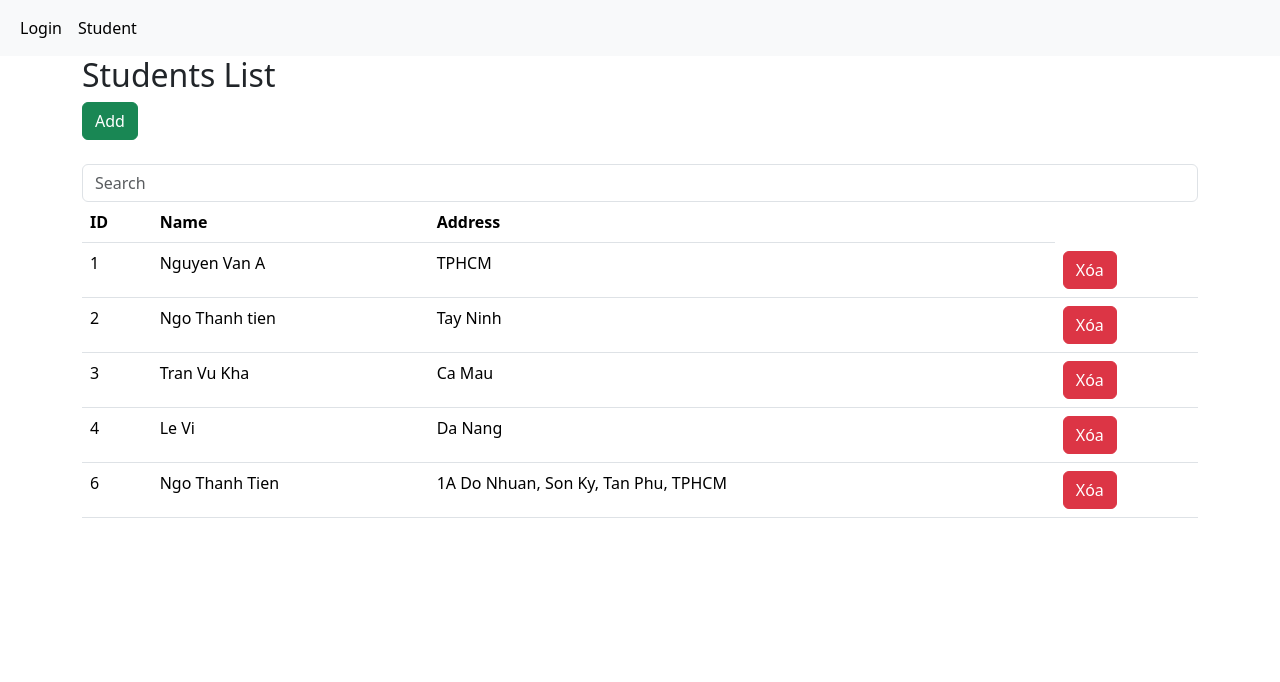
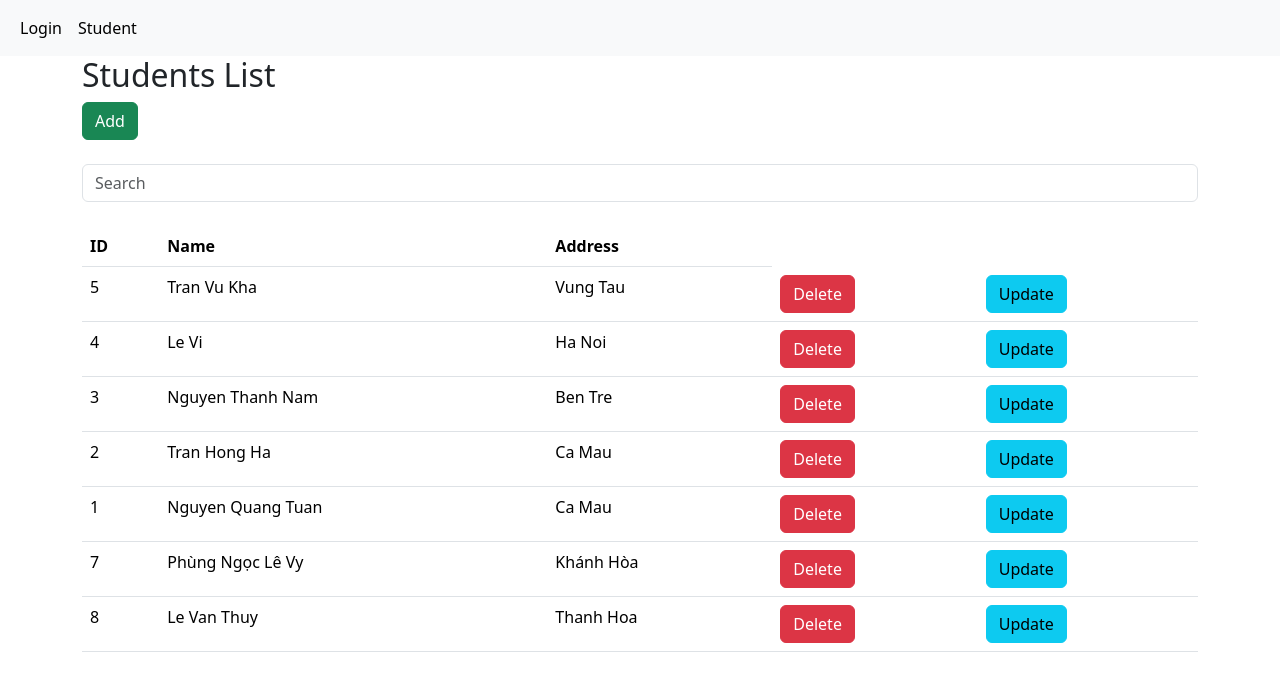
Before and after one commit to ThucTap-DTG/LeThanhLong_Task_Week2, a React (Create React App) app: page /student in a window 1280 px wide. Shown: the top 682 px of the page. Built offline with nearby package versions, Linux system fonts and the light colour scheme; data requests are answered from the project's data file.

Commit message:
init commit

```diff
--- a/db.json
+++ b/db.json
@@ -1,29 +1,39 @@
 {
   "students": [
     {
-      "id": 1,
-      "name": "Nguyen Van A",
-      "address": "TPHCM"
+      "name": "Tran Vu Kha",
+      "address": "Vung Tau",
+      "id": 5
     },
     {
-      "id": 2,
-      "name": "Ngo Thanh tien",
-      "address": "Tay Ninh"
+      "name": "Le Vi",
+      "address": "Ha Noi",
+      "id": 4
     },
     {
-      "id": 3,
-      "name": "Tran Vu Kha",
-      "address": "Ca Mau"
+      "name": "Nguyen Thanh Nam",
+      "address": "Ben Tre",
+      "id": 3
     },
     {
-      "id": 4,
-      "name": "Le Vi",
-      "address": "Da Nang"
+      "name": "Tran Hong Ha",
+      "address": "Ca Mau",
+      "id": 2
     },
     {
-      "name": "Ngo Thanh Tien",
-      "address": "1A Do Nhuan, Son Ky, Tan Phu, TPHCM",
-      "id": 6
+      "name": "Nguyen Quang Tuan",
+      "address": "Ca Mau",
+      "id": 1
+    },
+    {
+      "name": "Phùng Ngọc Lê Vy",
+      "address": "Khánh Hòa",
+      "id": 7
+    },
+    {
+      "name": "Le Van Thuy",
+      "address": "Thanh Hoa",
+      "id": 8
     }
   ]
 }
--- a/src/App.tsx
+++ b/src/App.tsx
@@ -6,6 +6,7 @@ import LoginForm from './components/LoginForm';
 import Student from './components/Student';
 import { BrowserRouter as Router, Route, BrowserRouter, Routes, Link } from 'react-router-dom';
 import Create from './components/Create';
+import Update from './components/Update';
 
 function App() {
   return (
@@ -29,6 +30,7 @@ function App() {
           <Route path="/" element={<LoginForm/>} />
           <Route path="/student" element={<Student/>} />
           <Route path="/create" element={<Create/>} />
+          <Route path="/update" element={<Update/>} />
         </Routes>
       </div>
     </Router>
--- /dev/null
+++ b/src/components/CreateProps.tsx
@@ -0,0 +1,20 @@
+import React from 'react';
+import { useNavigate  } from 'react-router-dom';
+
+import Button from 'react-bootstrap/Button';
+import 'bootstrap/dist/css/bootstrap.min.css';
+
+function CreateProps() {
+    const navigate = useNavigate ();
+
+    function NavCreate(){
+        navigate('/create');
+    }
+  return (
+   <div>
+        <button onClick={NavCreate} className='btn btn-success'>Add</button> <br /><br />
+   </div>
+  );
+};
+
+export default CreateProps;
--- a/src/components/Student.tsx
+++ b/src/components/Student.tsx
@@ -1,10 +1,12 @@
-import  React, {Component, useEffect, useState, ChangeEvent, FormEvent} from 'react';
+import  React, {Component, useEffect, useState, ChangeEvent, FormEvent, createContext} from 'react';
 import Button from 'react-bootstrap/Button';
 import 'bootstrap/dist/css/bootstrap.min.css';
 import '../App.css';
 import axios from 'axios';
 import { error } from 'console';
 import { title } from 'process';
+import StudentInfo from './StudentInfo';
+import CreateProps from './CreateProps';
 
 interface Student{
     id: number;
@@ -12,10 +14,15 @@ interface Student{
     address: string;
 }
 
+
 const GetStudents = () => {
+    const temp = 'Hello Long';
+    const TestContext = createContext(null);
     const [data, setdata] = useState<Array<Student>>([]);
     const [filteredStudents, setFilteredStudents] = useState<Student[]>([]);
     const [searchText, setSearchText] = useState('');
+
+    const [editStudent, seteditStudent] = useState<Student | null>(null);
 
   useEffect(() => {
     fetchData();
@@ -79,10 +86,13 @@ const GetStudents = () => {
   return (
     <div className='container'>
         <h2>Students List</h2>
-        <a href="/create" className='btn btn-success'>Add</a> <br /><br />
+        {/* <a href="/create" className='btn btn-success'>Add</a> <br /><br /> */}
+        <TestContext.Provider value={{temp: String}}>
+        <CreateProps />
+        </TestContext.Provider>
         <input type="text" value={searchText}
         onChange={handleSearchInputChange}
-        placeholder="Search" className='form-control'/>
+        placeholder="Search" className='form-control'/> <br />
         <table className='table'>
       <thead>
         <tr>
@@ -92,14 +102,9 @@ const GetStudents = () => {
         </tr>
       </thead>
       <tbody>
-        {filteredStudents.map((item) => (
-          <tr key={item.id}>
-            <td>{item.id}</td>
-            <td>{item.name}</td>
-            <td>{item.address}</td>
-            <td><button type='submit' onClick={()=>handleDelete(item.id)}
-            className='btn btn-danger'>Xóa</button></td>
-          </tr>
+        {filteredStudents.map((student) => (
+           <StudentInfo key={student.id} id = {student.id} name = {student.name}
+           address = {student.address} onDelete={() => {handleDelete(student.id)}}/>
         ))}
       </tbody>
     </table>
--- /dev/null
+++ b/src/components/StudentInfo.tsx
@@ -0,0 +1,37 @@
+import React from 'react';
+import { useNavigate  } from 'react-router-dom';
+
+interface StudentInfoProps {
+  id: number;
+  name: string;
+  address: string;
+  onDelete?: () => void;
+}
+
+
+
+
+function StudentInfo(student: StudentInfoProps) {
+
+    const navigate = useNavigate ();
+    //Điều hướng đến trang update
+    function NavUpdate(){
+        navigate('/update', { state: { id: student.id } });
+    }
+  return (
+    <tr>
+        <td>{student.id}</td>
+        <td>{student.name}</td>
+        <td>{student.address}</td>
+        <td>
+            <button type='submit' onClick={student.onDelete} className='btn btn-danger'>Delete</button>
+        </td>
+        <td>
+            <button  onClick={NavUpdate} className='btn btn-info'>Update</button>
+        </td>
+
+    </tr>
+  );
+};
+
+export default StudentInfo;
--- /dev/null
+++ b/src/components/Update.tsx
@@ -0,0 +1,62 @@
+import { useNavigate } from 'react-router-dom';
+import  React, {Component, useEffect, useState, ChangeEvent, FormEvent} from 'react';
+import Button from 'react-bootstrap/Button';
+import 'bootstrap/dist/css/bootstrap.min.css';
+import '../App.css';
+import { useParams, useLocation } from 'react-router-dom';
+import axios from 'axios';
+
+interface Student{
+    id: number;
+    name: string;
+    address: string;
+}
+
+function Update(){
+    const {state} = useLocation();
+    const { id, color } = state;
+    // const {id} = useParams();
+    const [inputData, setInputData] = useState({name: '', address: ''})
+    const navigate = useNavigate();
+
+    useEffect(()=>{
+        axios.get('http://localhost:3030/students/'+ id)
+        .then(res => setInputData(res.data))
+    }, [])
+
+    const handleSubmit =(event: React.FormEvent<HTMLFormElement>) =>{
+        event.preventDefault();
+        axios.put('http://localhost:3030/students/' + id , inputData)
+        .then(res =>{
+            alert("Data Update Successfully!");
+            navigate('/student');
+        })
+    }
+
+    return(
+        <div className='container'>
+            <form onSubmit={handleSubmit} style={{width: 300}}
+            className='d-flex w-100 vh-100 justify-content-center align-items-center'>
+                <div className='w-50 border bg-light p-5'>
+                    <div>
+                        <label htmlFor="name">Name:</label>
+                        <input
+                            type="text" id="name" className='form-control' value={inputData.name}
+                            onChange={e => setInputData({...inputData, name: e.target.value})}
+                            />
+                    </div>
+                    <div>
+                        <label htmlFor="name">Address:</label>
+                        <input
+                            type="text" id="address" className='form-control' value={inputData.address}
+                            onChange={e => setInputData({...inputData, address: e.target.value})}
+                            />
+                    </div><br />
+                    <button className='btn btn-primary'>Save</button>
+                </div>
+                </form>
+        </div>
+    )
+}
+
+export default Update
```
